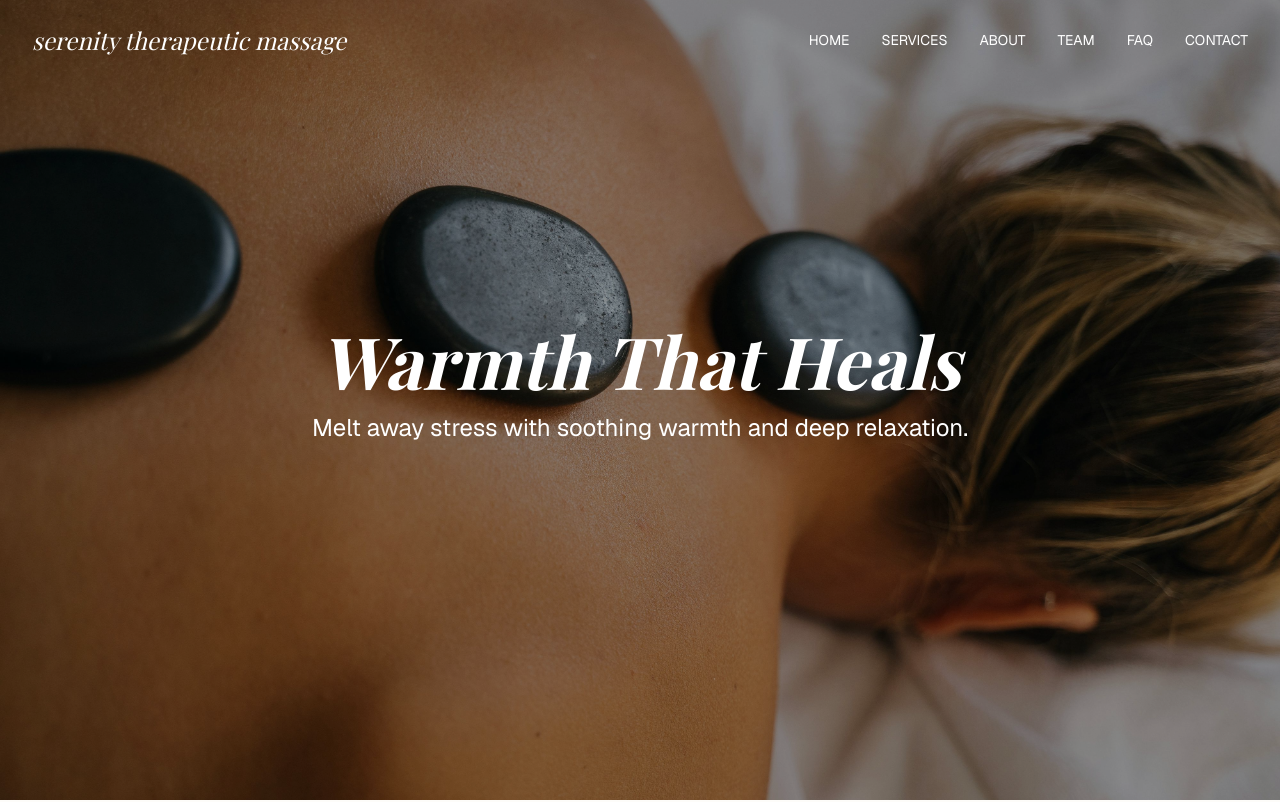
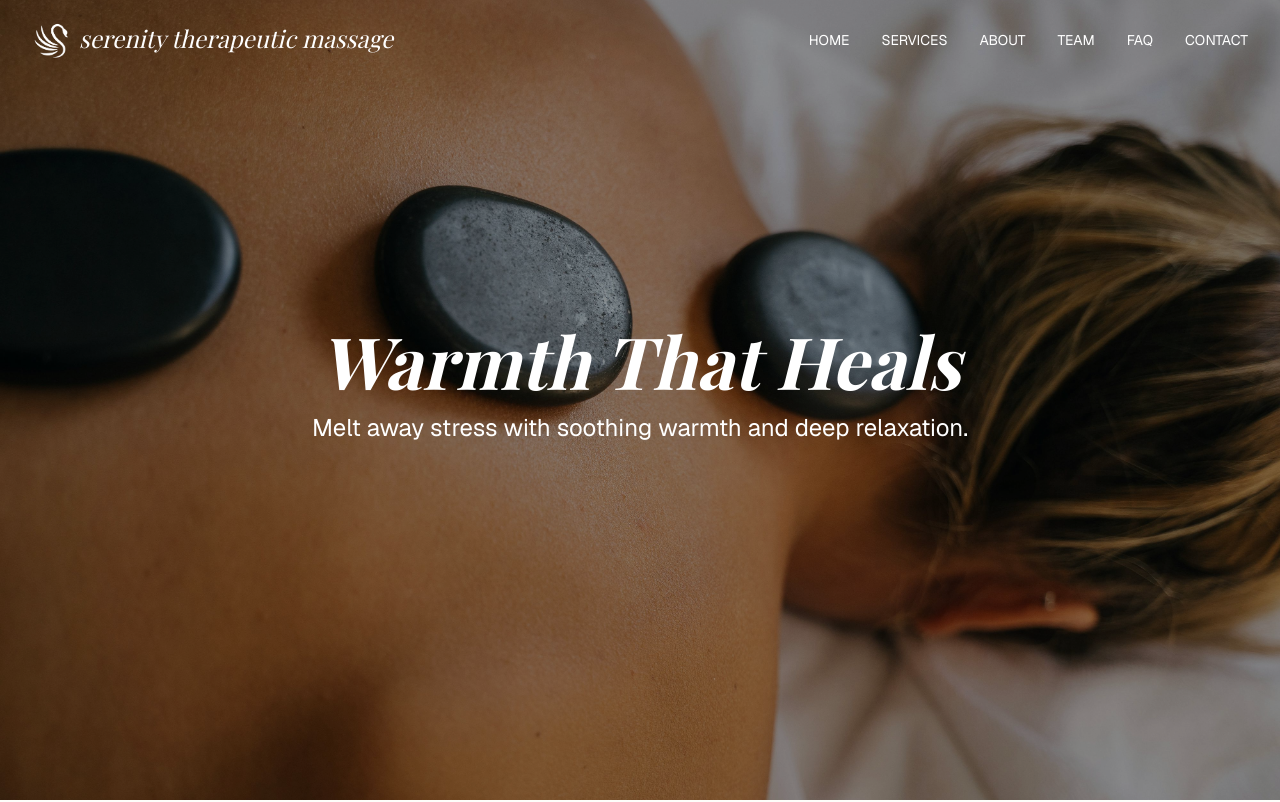
Before and after one commit to bsartain/serenity-next, a Next.js app: page / in a window 1280 px wide. Shown: the top 802 px of the page. Built offline with nearby package versions, Linux system fonts and the light colour scheme; a web font is replaced by a local one.

Commit message:
Added a logo

```diff
--- a/app/globals.css
+++ b/app/globals.css
@@ -73,3 +73,12 @@ h6 {
   width: 300px;
   border: 1px #ffffff solid;
 }
+
+.logo-container {
+  display: flex;
+}
+
+.logo {
+  width: 37px;
+  margin-right: 10px;
+}
--- a/app/page.tsx
+++ b/app/page.tsx
@@ -94,7 +94,10 @@ export default function Home() {
       <nav className={`fixed w-full z-50 transition-all duration-300 ${isScrolled ? "bg-white/95 shadow-md" : "bg-transparent"}`}>
         <div className="max-w-7xl mx-auto px-4 sm:px-6 lg:px-8">
           <div className="flex justify-between items-center h-20">
-            <h3 className={`text-2xl transition-colors lowercase ${isScrolled ? "text-[#4B4B40]" : "text-white"}`}>Serenity Therapeutic Massage</h3>
+            <div className="logo-container">
+              <img src={isScrolled ? "/images/serenity-logo.png" : "/images/serenity-logo-white.png"} alt="Serenity" className="logo" />
+              <h3 className={`text-2xl transition-colors lowercase ${isScrolled ? "text-[#4B4B40]" : "text-white"}`}>Serenity Therapeutic Massage</h3>
+            </div>
             {/* Desktop Menu */}
             <div className="hidden md:flex space-x-8">
               {["home", "services", "about", "team", "faq", "contact"].map((item) => (
```
Also changed, not shown: public/images/serenity-logo-white.png (added), public/images/serenity-logo.png (added).
